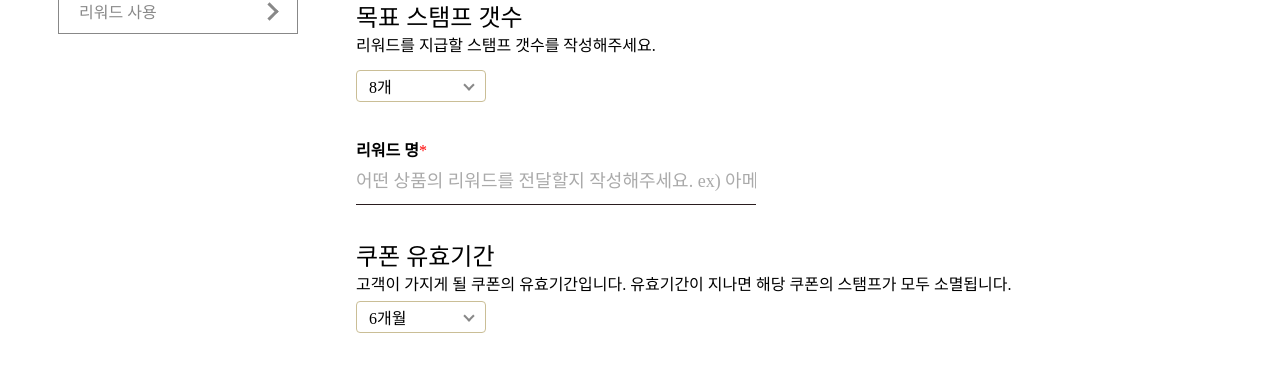
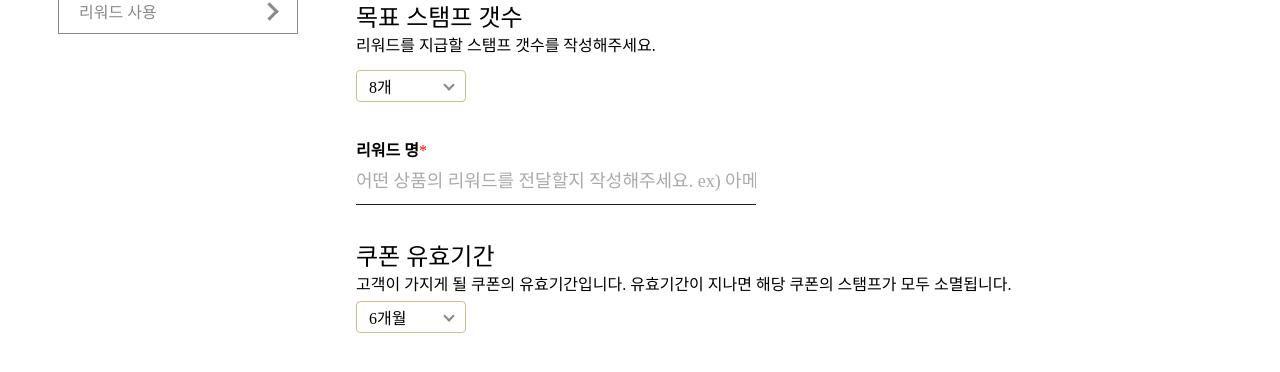
Before and after one commit to woowacourse-teams/2023-stamp-crush, a React app in the folder frontend/: page /admin/modify-coupon-policy in a window 1280 px wide. Shown: the part 279-651 px from the top of the page. Built offline with nearby package versions, Linux system fonts and the light colour scheme.

Commit message:
refactor: selectBox 너비를 외부에서 받도록 수정

```diff
--- a/frontend/src/components/ProgressBar/style.tsx
+++ b/frontend/src/components/ProgressBar/style.tsx
@@ -6,14 +6,14 @@ type ProgressProps = {
 
 export const Bar = styled.div`
   width: 80%;
-  height: 10px;
+  height: 12px;
   background-color: #ddd;
   border-radius: 8px;
 `;
 
 export const Progress = styled.div<ProgressProps>`
   width: ${(props) => `${props.$width}%`};
-  height: 10px;
+  height: 12px;
   background-color: skyblue;
   border-radius: 8px;
   transition: all 0.4s;
--- a/frontend/src/components/SelectBox/index.tsx
+++ b/frontend/src/components/SelectBox/index.tsx
@@ -7,12 +7,13 @@ export type SelectBoxOption = {
 };
 
 interface SelectBoxProps {
+  width?: number;
   options: SelectBoxOption[];
   checkedOption: SelectBoxOption;
   setCheckedOption: Dispatch<SetStateAction<SelectBoxOption>>;
 }
 
-const SelectBox = ({ options, checkedOption, setCheckedOption }: SelectBoxProps) => {
+const SelectBox = ({ options, checkedOption, setCheckedOption, width = 110 }: SelectBoxProps) => {
   const [isExpanded, setIsExpanded] = useState(false);
 
   const getOption = (value: string) => {
@@ -37,7 +38,7 @@ const SelectBox = ({ options, checkedOption, setCheckedOption }: SelectBoxProps)
     <SelectBoxWrapper>
       <BaseSelectBox
         $expanded={isExpanded}
-        $minWidth={130}
+        $minWidth={width}
         $minHeight={32}
         onClick={toggleExpandSelectBox}
       >
```
